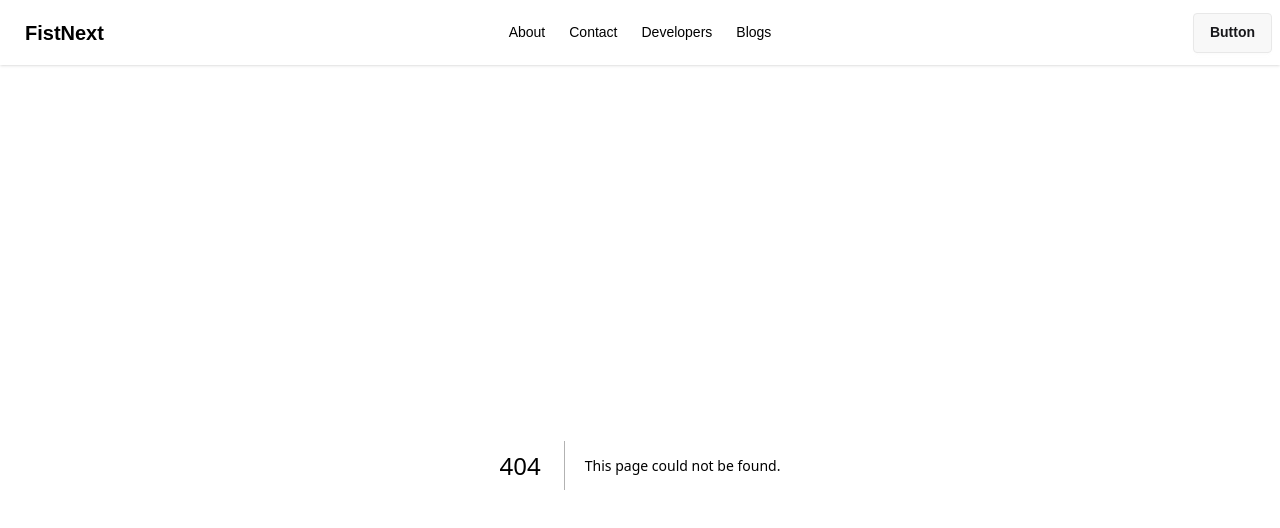
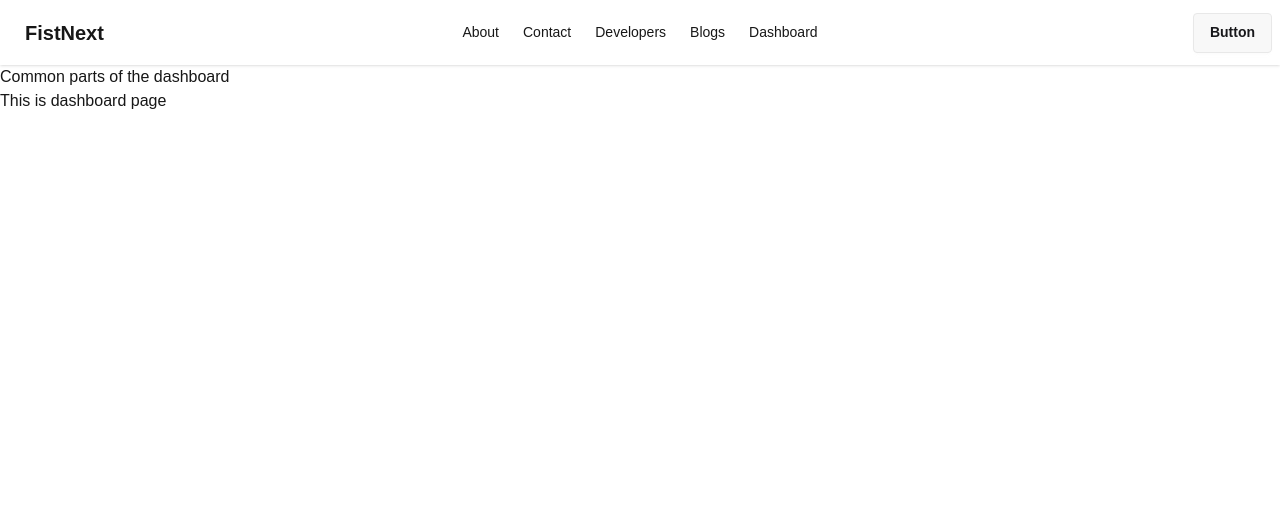
Before and after one commit to JowelislamHabib/my-first-nextjs, a Next.js app: page /dashboard in a window 1280 px wide. Before the commit this address had no page. Shown: the top 528 px of the page. Built offline with nearby package versions, Linux system fonts and the light colour scheme.

Commit message:
feat: Add DashboardLayout and DashboardPage components; update Navbar to include a link to Dashboard

```diff
--- /dev/null
+++ b/src/app/dashboard/layout.jsx
@@ -0,0 +1,13 @@
+import React from "react";
+import DashboardPage from "./page";
+
+const DashboardLayout = ({ children }) => {
+  return (
+    <div>
+      <p>Common parts of the dashboard</p>
+      <main>{children}</main>
+    </div>
+  );
+};
+
+export default DashboardLayout;
--- /dev/null
+++ b/src/app/dashboard/page.jsx
@@ -0,0 +1,7 @@
+import React from "react";
+
+const DashboardPage = () => {
+  return <div>This is dashboard page</div>;
+};
+
+export default DashboardPage;
--- a/src/components/Navbar.jsx
+++ b/src/components/Navbar.jsx
@@ -15,6 +15,9 @@ const Navbar = () => {
       </li>
       <li>
         <Link href="/blogs">Blogs</Link>
+      </li>
+      <li>
+        <Link href="/dashboard">Dashboard</Link>
       </li>
     </>
   );
```
